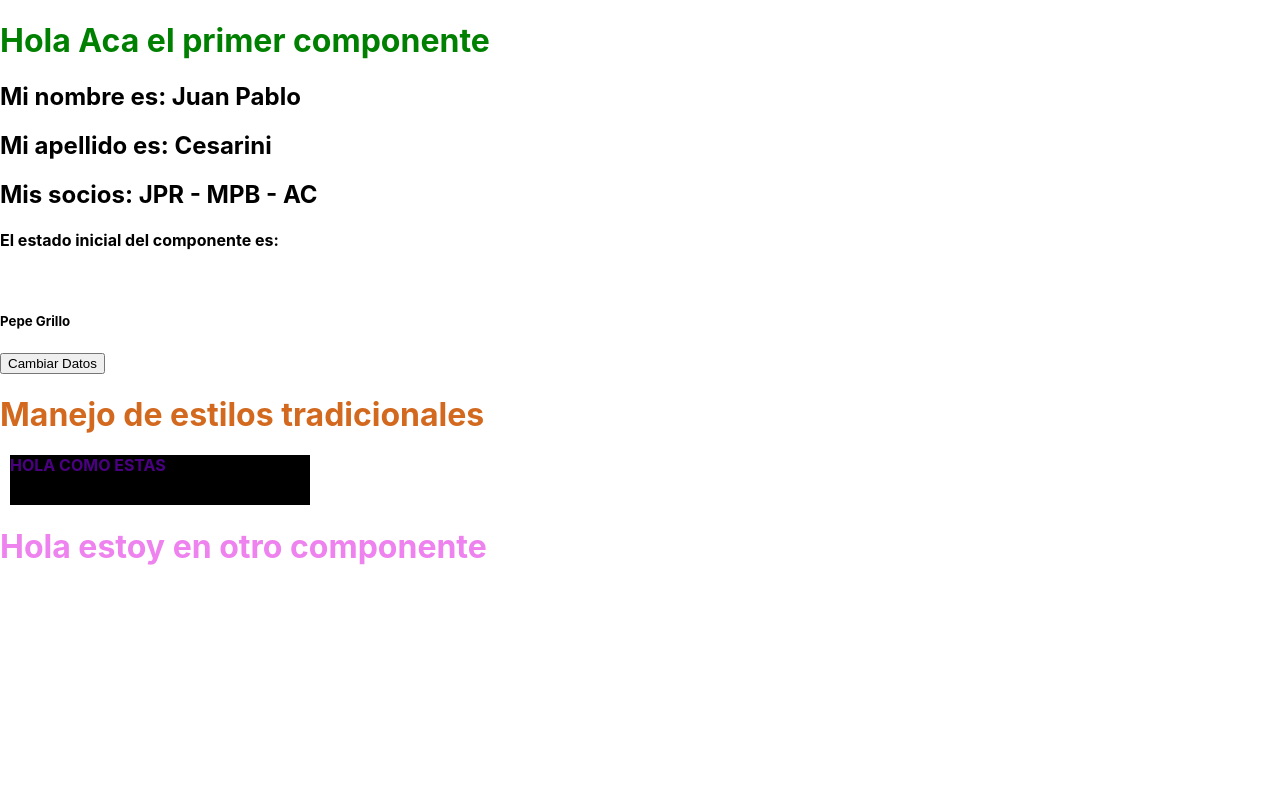
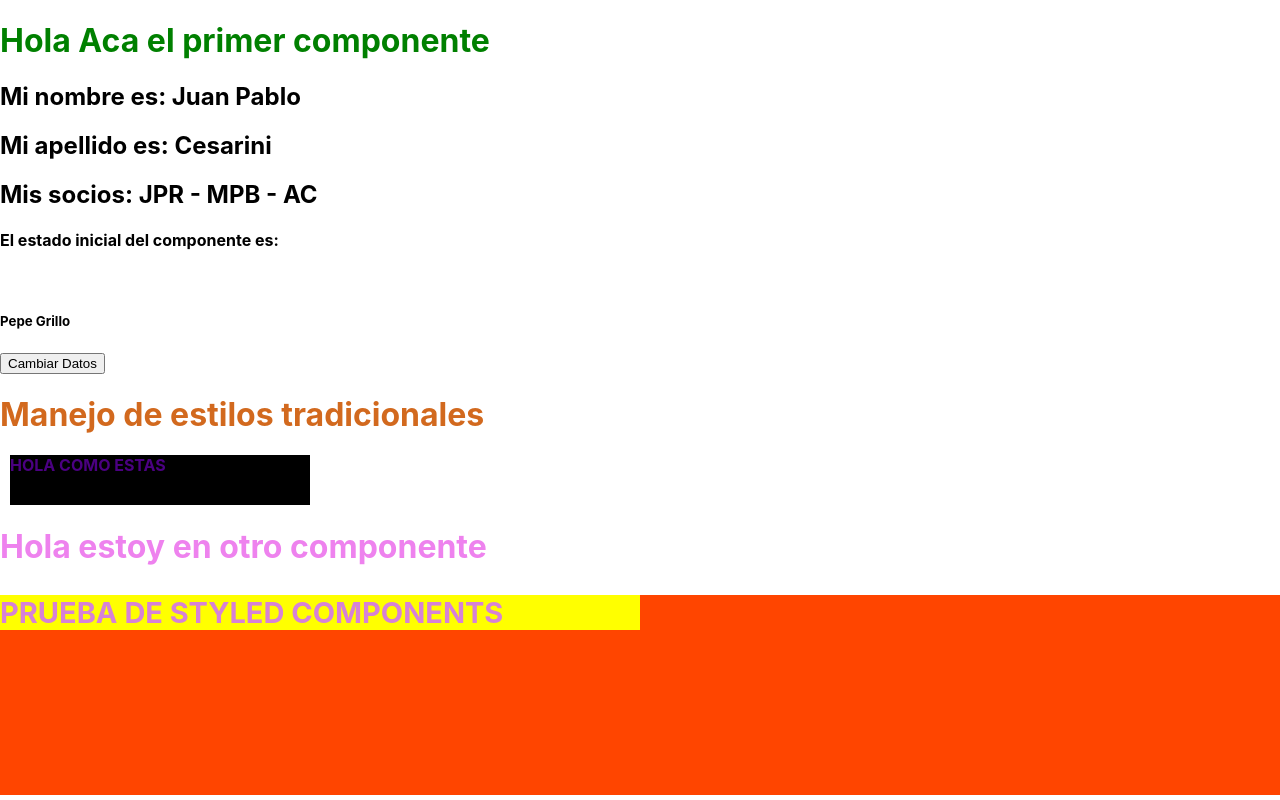
Before and after one commit to juanPabloCesarini/react-udemy, a React (Create React App) app in the folder cursoudemy/: page / in a window 1280 px wide. Built offline with nearby package versions, Linux system fonts and the light colour scheme.

Commit message:
estilos con StyledComponents

```diff
--- a/cursoudemy/package.json
+++ b/cursoudemy/package.json
@@ -9,6 +9,7 @@
     "react": "^17.0.2",
     "react-dom": "^17.0.2",
     "react-scripts": "4.0.3",
+    "styled-components": "^5.3.1",
     "web-vitals": "^1.1.2"
   },
   "scripts": {
--- a/cursoudemy/src/App.js
+++ b/cursoudemy/src/App.js
@@ -5,6 +5,7 @@ import Estados from './Components/Estados';
 import EstilosTradicionales from './Components/EstilosTradicionales';
 import EstilosLinea from './Components/EstilosLinea';
 import EstilosEnModulos from './Components/EstilosEnModulos';
+import EstilosConSyledComponents from './Components/EstilosConStyledComponents';
 
 function App() {
     const socios = "JPR - MPB - AC";
@@ -18,7 +19,8 @@ function App() {
             <Estados />
             <EstilosTradicionales />
             <EstilosLinea />
-            <EstilosEnModulos/>
+            <EstilosEnModulos />
+            <EstilosConSyledComponents/>
 
         </>
     );
--- /dev/null
+++ b/cursoudemy/src/Components/EstilosConStyledComponents.js
@@ -0,0 +1,52 @@
+import React, { Component } from 'react'
+import styled, {keyframes} from 'styled-components'
+import './variables.css'
+
+export default class EstilosConSyledComponents extends Component {
+
+    render() {
+
+        const fondoTexto = {
+            color: 'yellow',
+            width: '50%',
+        }
+
+        const animaTexto = keyframes`
+        from {
+            color: grey;
+        }
+        to {
+            color: violet;
+        }
+        `
+        const Cabecera = styled.header`
+            height:var(--altoHeader);
+            width:var(--anchoHeader);
+            background-color:var(--colorHeader);
+        `
+        const Titulo = styled.h3`
+            color:var(--colorTexto);
+            font-size:29px;
+            background-color:${fondoTexto.color};
+            width:${fondoTexto.width};
+            &:hover{
+                color:black;
+
+            }
+            animation: ${animaTexto} 1s infinite;
+        `
+
+
+
+
+        return (
+            <>
+                <Cabecera>
+                    <Titulo>
+                        PRUEBA DE STYLED COMPONENTS
+                    </Titulo>
+                </Cabecera>
+            </>
+        )
+    }
+}
--- /dev/null
+++ b/cursoudemy/src/Components/variables.css
@@ -0,0 +1,6 @@
+:root {
+  --colorTexto: grey;
+  --colorHeader: orangered;
+  --altoHeader: 200px;
+  --anchoHeader: 100%;
+}
```
Also changed, not shown: 1 other file (tests, documents, lock files or other folders).
